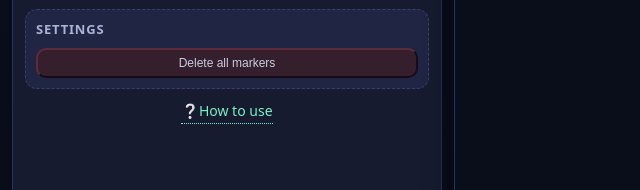
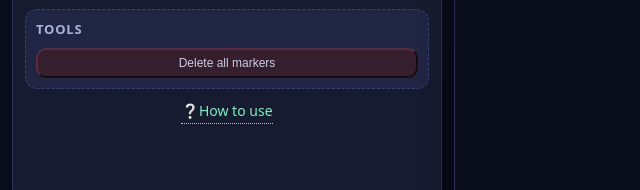
Before and after one commit to yakmandji/Grim-dawn-map-marker-tool, a plain HTML site: page index.html in a window 1280 px wide. Shown: the part 284-474 px from the top of the page, 0-640 px from the left. Drawn offline with Linux system fonts and the light colour scheme; no server answers.

Commit message:
Update index.html

```diff
--- a/index.html
+++ b/index.html
@@ -50,7 +50,7 @@
       </div>
 
       <div class="section" id="admin-section">
-        <h3>Settings</h3>
+        <h3>Tools</h3>
         <div class="row" style="gap:8px; margin-top:10px;">
           <button id="clearProfile" class="small danger">Delete all markers</button>
         </div>
```
